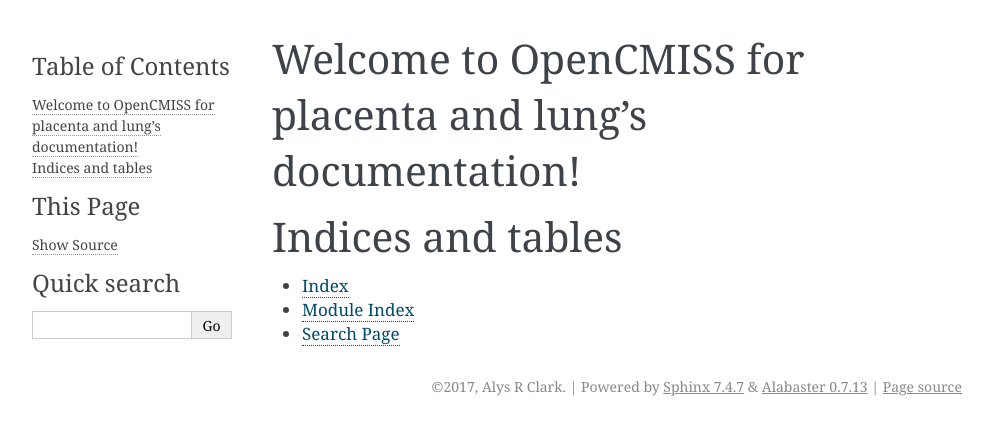
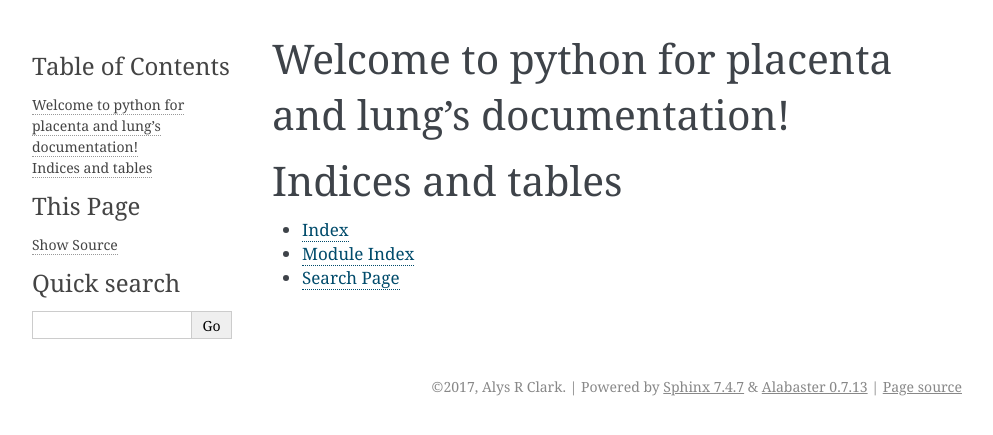
Before and after one commit to alysclark/TheBuildingBlocks_OpenCMISS, a Sphinx documentation site: the page built from documentation/index.rst, in a window 1280 px wide. Shown: the top 435 px of the page, without its empty margins (148-1141 px from the left). Built offline with Sphinx 7.4.7, drawn with Linux system fonts in a browser that asks for light colours.

Commit message:
changing documentation names

```diff
--- a/documentation/conf.py
+++ b/documentation/conf.py
@@ -1,6 +1,6 @@
 # -*- coding: utf-8 -*-
 #
-# OpenCMISS for placenta and lung documentation build configuration file, created by
+# python for placenta and lung documentation build configuration file, created by
 # sphinx-quickstart on Tue Nov 14 14:30:12 2017.
 #
 # This file is execfile()d with the current directory set to its
@@ -46,7 +46,7 @@
 master_doc = 'index'
 
 # General information about the project.
-project = u'OpenCMISS for placenta and lung'
+project = u'python for placenta and lung'
 copyright = u'2017, Alys R Clark'
 author = u'Alys R Clark'
 
@@ -100,7 +100,7 @@
 # -- Options for HTMLHelp output ------------------------------------------
 
 # Output file base name for HTML help builder.
-htmlhelp_basename = 'OpenCMISSforplacentaandlungdoc'
+htmlhelp_basename = 'pythonforplacentaandlungdoc'
 
 
 # -- Options for LaTeX output ---------------------------------------------
@@ -127,7 +127,7 @@
 # (source start file, target name, title,
 #  author, documentclass [howto, manual, or own class]).
 latex_documents = [
-    (master_doc, 'OpenCMISSforplacentaandlung.tex', u'OpenCMISS for placenta and lung Documentation',
+    (master_doc, 'pythonforplacentaandlung.tex', u'python for placenta and lung Documentation',
      u'Alys R Clark', 'manual'),
 ]
 
@@ -137,7 +137,7 @@
 # One entry per manual page. List of tuples
 # (source start file, name, description, authors, manual section).
 man_pages = [
-    (master_doc, 'opencmissforplacentaandlung', u'OpenCMISS for placenta and lung Documentation',
+    (master_doc, 'pythonforplacentaandlung', u'python for placenta and lung Documentation',
      [author], 1)
 ]
 
@@ -148,8 +148,8 @@
 # (source start file, target name, title, author,
 #  dir menu entry, description, category)
 texinfo_documents = [
-    (master_doc, 'OpenCMISSforplacentaandlung', u'OpenCMISS for placenta and lung Documentation',
-     author, 'OpenCMISSforplacentaandlung', 'One line description of project.',
+    (master_doc, 'pythonforplacentaandlung', u'python for placenta and lung Documentation',
+     author, 'pythonforplacentaandlung', 'One line description of project.',
      'Miscellaneous'),
 ]
 
--- a/documentation/index.rst
+++ b/documentation/index.rst
@@ -1,9 +1,9 @@
-.. OpenCMISS for placenta and lung documentation master file, created by
+.. Python for placenta and lung documentation master file, created by
    sphinx-quickstart on Tue Nov 14 14:30:12 2017.
    You can adapt this file completely to your liking, but it should at least
    contain the root `toctree` directive.
 
-Welcome to OpenCMISS for placenta and lung's documentation!
+Welcome to python for placenta and lung's documentation!
 ===========================================================
 
 .. toctree::
```
